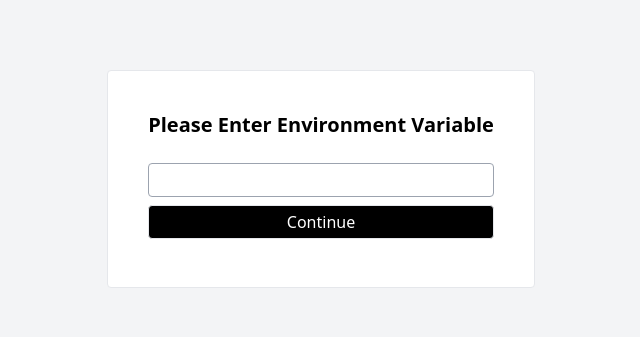
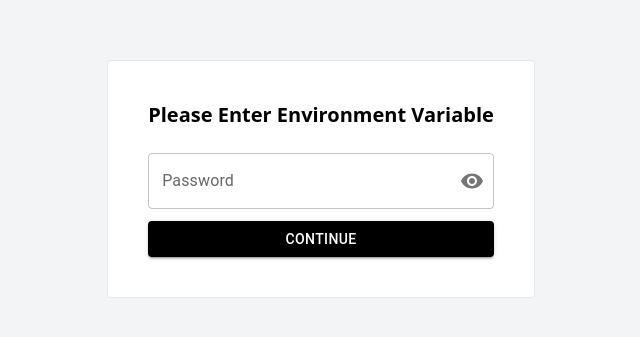
Before and after one commit to thawzintun/musoni-report, a React (Create React App) app: page /env in a window 1280 px wide. Shown: the part 221-558 px from the top of the page, without its empty margins (319-959 px from the left). Built offline with nearby package versions, Linux system fonts and the light colour scheme.

Commit message:
updated with MUI

```diff
--- a/package.json
+++ b/package.json
@@ -6,6 +6,7 @@
     "@emotion/react": "^11.11.1",
     "@emotion/styled": "^11.11.0",
     "@fontsource/roboto": "^5.0.8",
+    "@mui/icons-material": "^5.14.12",
     "@mui/material": "^5.14.12",
     "@mui/x-data-grid": "^6.16.1",
     "@testing-library/jest-dom": "^5.17.0",
--- a/src/components/EnvCheckForm.jsx
+++ b/src/components/EnvCheckForm.jsx
@@ -1,25 +1,76 @@
+import { Visibility, VisibilityOff } from "@mui/icons-material";
+import {
+    Button,
+    FormControl,
+    IconButton,
+    InputAdornment,
+    InputLabel,
+    OutlinedInput,
+} from "@mui/material";
 import { SHA256 } from "crypto-js";
 import React from "react";
 import { Form, redirect, useActionData } from "react-router-dom";
-
 const EnvCheckForm = () => {
     const message = useActionData();
+
+    const [showPassword, setShowPassword] = React.useState(false);
+
+    const handleClickShowPassword = () => setShowPassword((show) => !show);
+
+    const handleMouseDownPassword = (e) => {
+        e.preventDefault();
+    };
 
     return (
         <div className="bg-white border border-gray-200 p-10 space-y-6 rounded">
             <h3 className="text-xl font-semibold">
                 Please Enter Environment Variable
             </h3>
-            <Form method="post" className="grid grid-flow-row">
-                <input
+
+            <Form method="post" className="grid grid-flow-row gap-y-3">
+                <FormControl variant="outlined">
+                    <InputLabel
+                        htmlFor="outlined-adornment-password"
+                        className=" text-gray-500"
+                    >
+                        Password
+                    </InputLabel>
+                    <OutlinedInput
+                        id="env"
+                        name="env"
+                        type={showPassword ? "text" : "password"}
+                        endAdornment={
+                            <InputAdornment position="end">
+                                <IconButton
+                                    aria-label="toggle password visibility"
+                                    onClick={handleClickShowPassword}
+                                    onMouseDown={handleMouseDownPassword}
+                                    edge="end"
+                                >
+                                    {showPassword ? (
+                                        <VisibilityOff />
+                                    ) : (
+                                        <Visibility />
+                                    )}
+                                </IconButton>
+                            </InputAdornment>
+                        }
+                        label="Password"
+                    />
+                </FormControl>
+                {/* <input
                     type="password"
                     name="env"
                     id="env"
                     className="border rounded border-gray-400 mb-2 px-2 py-1"
-                />
-                <button className="border bg-black text-white rounded hover:opacity-50 active:opacity-75 py-1 px-2 mb-2">
+                /> */}
+                <Button
+                    sx={{ bgcolor: "black", color: "white" }}
+                    type="submit"
+                    variant="contained"
+                >
                     Continue
-                </button>
+                </Button>
                 {message && <small className="text-red-500">{message}</small>}
             </Form>
         </div>
--- a/src/components/OfficeCheckForm.jsx
+++ b/src/components/OfficeCheckForm.jsx
@@ -1,15 +1,54 @@
-import React from "react";
+import React, { useState } from "react";
 import { getEnv } from "../util/auth";
 import { Form, redirect, useLoaderData } from "react-router-dom";
+import {
+    Button,
+    FormControl,
+    InputLabel,
+    MenuItem,
+    Select,
+} from "@mui/material";
 
 const OfficeCheckForm = () => {
     const data = useLoaderData();
+    const [officeId, setOfficeId] = useState("");
+
+    const handleChange = (e) => {
+        setOfficeId(e.target.value);
+    };
 
     return (
-        <div className="bg-white border border-gray-200 p-10 space-y-6 rounded">
+        <div className="bg-white border border-gray-200 p-10 space-y-6 rounded min-w-[20%]">
             <h3 className="text-xl font-semibold">Please Select Your Branch</h3>
-            <Form method="post" className="grid grid-flow-row">
-                <select
+            <Form method="post" className="grid grid-flow-row gap-y-3">
+                <FormControl fullWidth>
+                    <InputLabel id="office">Select Branch</InputLabel>
+                    <Select
+                        labelId="office"
+                        id="office"
+                        label="Select Branch"
+                        name="office"
+                        value={officeId}
+                        onChange={handleChange}
+                        required
+                    >
+                        {data.map((data) => {
+                            return (
+                                <MenuItem key={data.id} value={data.id}>
+                                    {data.name}
+                                </MenuItem>
+                            );
+                        })}
+                    </Select>
+                </FormControl>
+                <Button
+                    sx={{ bgcolor: "black", color: "white" }}
+                    type="submit"
+                    variant="contained"
+                >
+                    Continue
+                </Button>
+                {/* <select
                     name="office"
                     id="office"
                     className="border rounded border-gray-400 mb-2 px-2 py-1"
@@ -23,10 +62,10 @@ const OfficeCheckForm = () => {
                             </option>
                         );
                     })}
-                </select>
-                <button className="border bg-black text-white rounded hover:opacity-50 active:opacity-75 py-1 px-2 mb-2">
+                </select> */}
+                {/* <button className="border bg-black text-white rounded hover:opacity-50 active:opacity-75 py-1 px-2 mb-2">
                     Continue
-                </button>
+                </button> */}
             </Form>
         </div>
     );
--- a/src/components/VlgCheckForm.jsx
+++ b/src/components/VlgCheckForm.jsx
@@ -1,17 +1,59 @@
-import React from "react";
+import React, { useState } from "react";
 import { Form, Link, redirect, useLoaderData } from "react-router-dom";
 import { getEnv } from "../util/auth";
+import {
+    Button,
+    FormControl,
+    InputLabel,
+    MenuItem,
+    Select,
+} from "@mui/material";
 
 const VlgCheckForm = () => {
     const data = useLoaderData();
+    const [vlgId, setVlgId] = useState("");
+
+    const handleChange = (e) => {
+        setVlgId(e.target.value);
+    };
     return (
-        <div className="bg-white border border-gray-200 p-10 space-y-3 rounded">
+        <div className="bg-white border border-gray-200 p-10 space-y-3 rounded min-w-[20%]">
             <Link to={"/"} className="text-2xl">
                 &larr;
             </Link>
             <h3 className="text-xl font-semibold">Please Select VLG</h3>
-            <Form method="post" className="grid grid-flow-row">
-                <select
+            <Form method="post" className="grid grid-flow-row gap-y-3">
+                <FormControl fullWidth>
+                    <InputLabel id="vlg">Select VLG</InputLabel>
+                    <Select
+                        labelId="vlg"
+                        id="vlg"
+                        label="Select VLG"
+                        name="vlg"
+                        value={vlgId}
+                        onChange={handleChange}
+                        required
+                    >
+                        {data.map((data) => {
+                            if (data.status.value === "Active") {
+                                return (
+                                    <MenuItem key={data.id} value={data.id}>
+                                        {data.name}
+                                    </MenuItem>
+                                );
+                            }
+                            return null;
+                        })}
+                    </Select>
+                </FormControl>
+                <Button
+                    sx={{ bgcolor: "black", color: "white" }}
+                    type="submit"
+                    variant="contained"
+                >
+                    Continue
+                </Button>
+                {/* <select
                     name="vlg"
                     id="vlg"
                     className="border rounded border-gray-400 mb-2 px-2 py-1"
@@ -31,7 +73,7 @@ const VlgCheckForm = () => {
                 </select>
                 <button className="border bg-black text-white rounded hover:opacity-50 active:opacity-75 py-1 px-2 mb-2">
                     Continue
-                </button>
+                </button> */}
             </Form>
         </div>
     );
--- a/src/index.css
+++ b/src/index.css
@@ -37,3 +37,8 @@
         transform: rotate(360deg);
     }
 }
+
+.MuiFormControl-root {
+    margin: 0;
+    width: 100%;
+}
```
Also changed, not shown: 1 other file (tests, documents, lock files or other folders).
